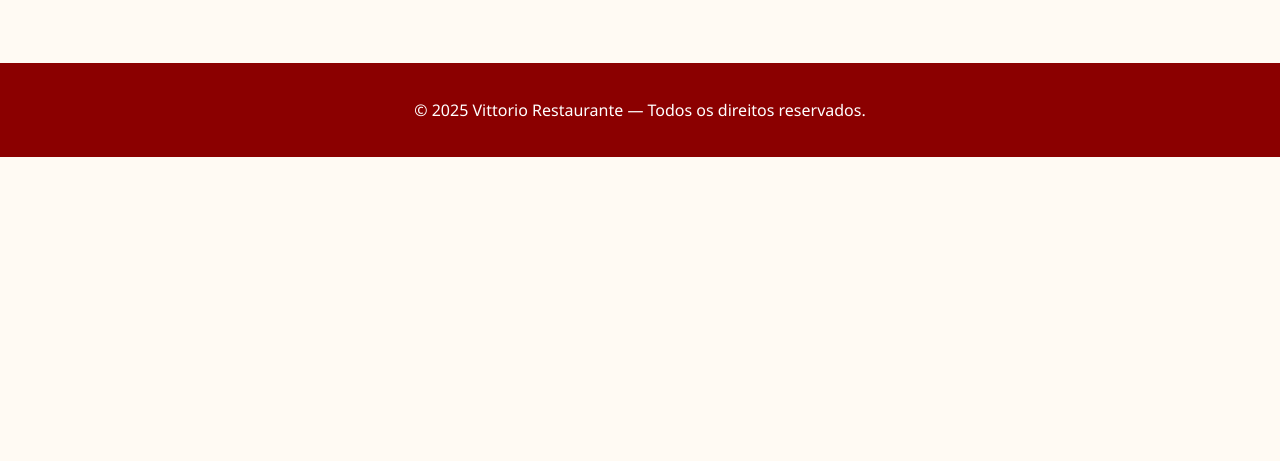
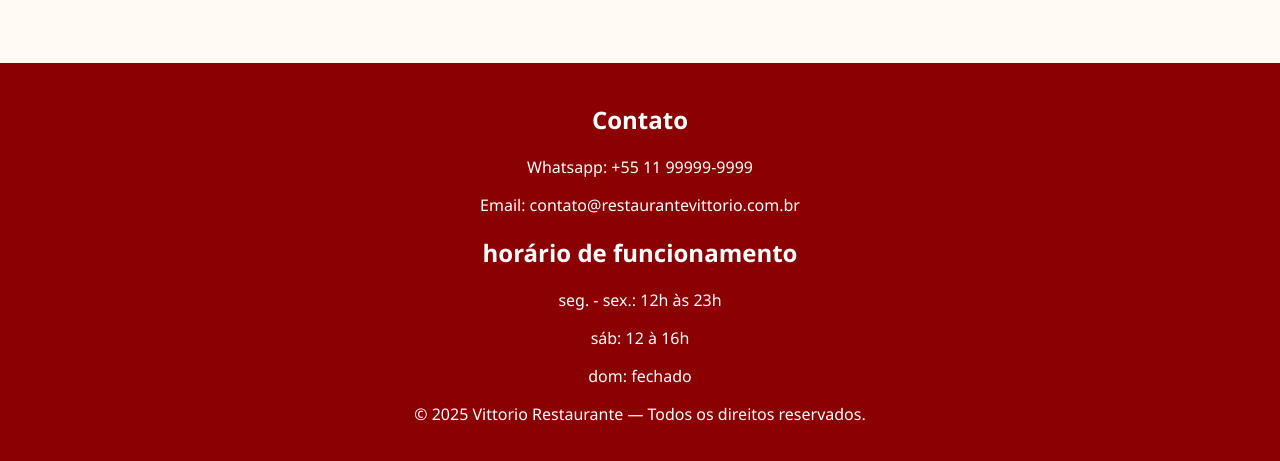
Before and after one commit to josygms/trabalho-web, a plain HTML site: page index.html in a window 1280 px wide. Shown: the part 6405-6866 px from the top of the page. Before the commit the page ends 6562 px from the top, so only its background shows below. Drawn offline with Linux system fonts and the light colour scheme.

Commit message:
Update index.html

```diff
--- a/index.html
+++ b/index.html
@@ -196,11 +196,21 @@
     </iframe>
   </section>
 
-  <!-- Rodapé -->
-  <footer>
+ <!-- Rodapé -->
+   <div class="rodape-conteiner">
+    <footer>
+    <h2>Contato</h2>
+   <p>Whatsapp: +55 11 99999-9999</p>
+   <p>Email: contato@restaurantevittorio.com.br</p>
+
+   <h2>horário de funcionamento</h2>
+   <p>seg. - sex.: 12h às 23h</p>
+   <p>sáb: 12 à 16h</p>
+   <p>dom: fechado</p>
+
     <p>© 2025 Vittorio Restaurante — Todos os direitos reservados.</p>
   </footer>
-
+  </div>
   <script src="script.js"></script>
 </body>
 </html>
```
